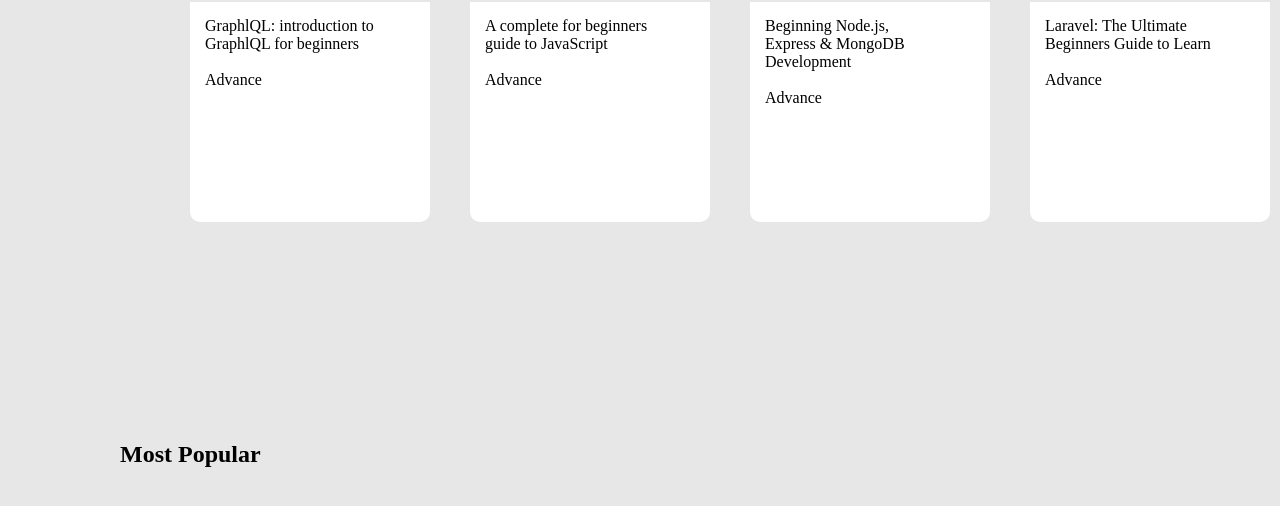
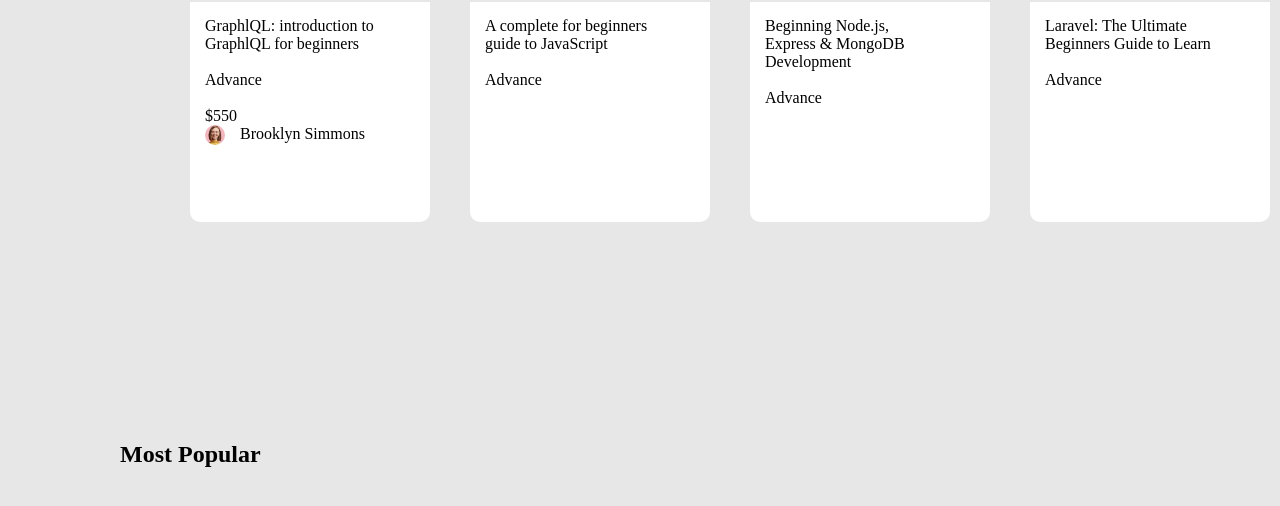
Before and after one commit to FarhanaRafi/D4, a plain HTML site: page index.html in a window 1280 px wide. Shown: the part 909-1415 px from the top of the page. Drawn offline with Linux system fonts and the light colour scheme.

Commit message:
Adding logo

```diff
--- a/index.html
+++ b/index.html
@@ -70,7 +70,16 @@
                         <br> GraphlQL for beginners
                         <br>
                         <br>
-                        Advance</p>
+                        Advance
+                        <br>
+                        <br>
+                        $550
+                        <br>
+
+                        <img class="avatar" src="./assets/avatar-2.jpg" alt="">Brooklyn Simmons
+
+                    </p>
+
                 </div>
 
 
@@ -207,8 +216,10 @@
                     <p class="card1">Laravel: The Ultimate
                         <br> Beginners Guide to Learn
                         <br>
-                        <br>
+
+
                         Advance</p>
+
                 </div>
 
 
--- a/style.css
+++ b/style.css
@@ -185,3 +185,13 @@
 .detail-section3 .cards{
     justify-content: center;
 }
+
+.section-main-container .avatar{
+    width: 20px;
+    height: 20px;
+    border-radius: 50%;
+    display: inline-block;
+    vertical-align: middle;
+    margin-right: 15px;
+
+}
```
Also changed, not shown: assets/save.png (added).
